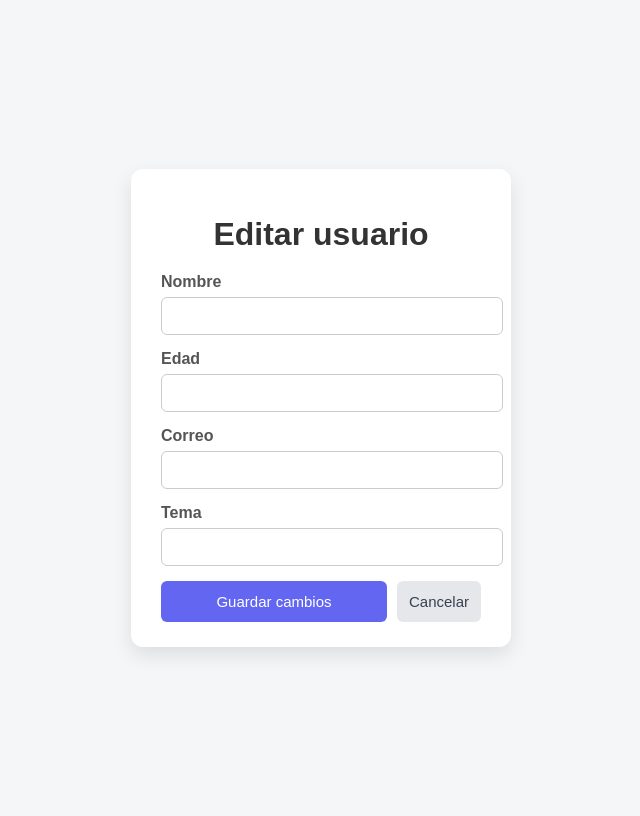
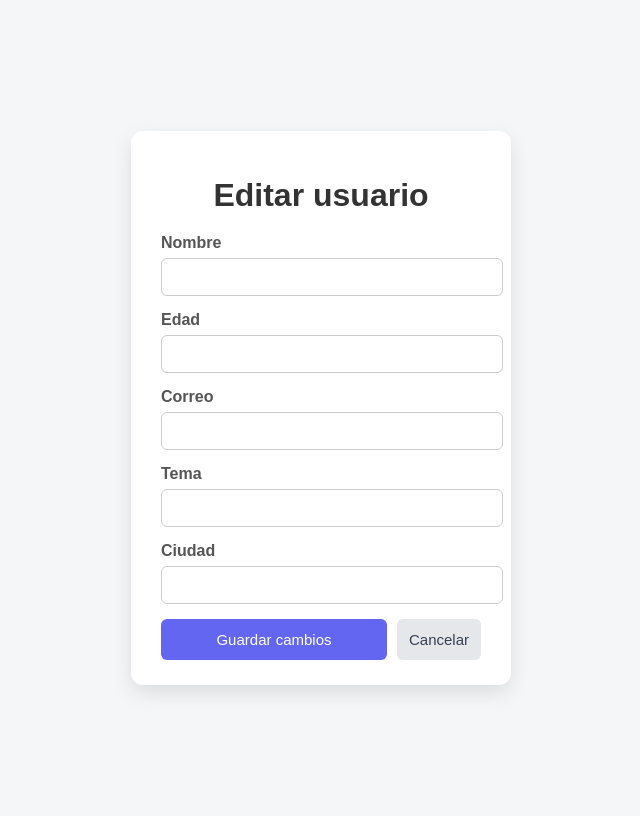
Before and after one commit to alfavinyl/Sistema_de_registro_de_estudiantes, a FastAPI app: page /usuarios/editar/1 in a window 1280 px wide. Shown: the whole page, without its empty margins (319-959 px from the left). Run offline with FastAPI, Linux system fonts and the light colour scheme; data that the repository does not hold is empty.

Commit message:
Proyecto actualizado después de mover la carpeta

```diff
--- a/main.py
+++ b/main.py
@@ -22,13 +22,14 @@ def guardar_usuario(
     nombre: str = Form(...),
     edad: int = Form(...),
     correo: str = Form(...),
-    tema: str = Form(...)
+    tema: str = Form(...),
+    ciudad: str = Form(...)
 ):
     conn = get_connection()
     cursor = conn.cursor()
 
-    sql = "INSERT INTO alumnos (nombre, edad, correo, tema) VALUES (%s, %s, %s, %s)"
-    valores = (nombre, edad, correo, tema)
+    sql = "INSERT INTO alumnos (nombre, edad, correo, tema, ciudad) VALUES (%s, %s, %s, %s, %s)"
+    valores = (nombre, edad, correo, tema, ciudad)
 
     cursor.execute(sql, valores)
     conn.commit()
@@ -46,7 +47,7 @@ def mostrar_usuarios(request: Request):
         conn = get_connection()
         cursor = conn.cursor(dictionary=True)
 
-        cursor.execute("SELECT id, nombre, edad, correo, tema FROM alumnos")
+        cursor.execute("SELECT id, nombre, edad, correo, tema, ciudad FROM alumnos")
         usuarios = cursor.fetchall()
 
         cursor.close()
@@ -67,7 +68,7 @@ def editar_usuario_form(request: Request, id: int):
         conn = get_connection()
         cursor = conn.cursor(dictionary=True)
 
-        sql = "SELECT id, nombre, edad, correo, tema FROM alumnos WHERE id = %s"
+        sql = "SELECT id, nombre, edad, correo, tema, ciudad FROM alumnos WHERE id = %s"
         cursor.execute(sql, (id,))
         usuario = cursor.fetchone()
 
@@ -89,7 +90,8 @@ def editar_usuario(
     nombre: str = Form(...),
     edad: int = Form(...),
     correo: str = Form(...),
-    tema: str = Form(...)
+    tema: str = Form(...),
+    ciudad: str = Form(...)
 ):
     try:
         conn = get_connection()
@@ -97,11 +99,11 @@ def editar_usuario(
 
         sql = """
             UPDATE alumnos
-            SET nombre = %s, edad = %s, correo = %s, tema = %s
+            SET nombre = %s, edad = %s, correo = %s, tema = %s, ciudad = %s
             WHERE id = %s
         """
 
-        cursor.execute(sql, (nombre, edad, correo, tema, id))
+        cursor.execute(sql, (nombre, edad, correo, tema, ciudad, id))
         conn.commit()
 
         cursor.close()
--- a/templates/editar.html
+++ b/templates/editar.html
@@ -127,6 +127,15 @@
                 required
             >
 
+              <label for="tema">Ciudad</label>
+            <input
+                type="text"
+                id="ciudad"
+                name="ciudad"
+                value="{{ usuario.ciudad }}"
+                required
+            >
+
             <div class="actions">
                 <button type="submit">Guardar cambios</button>
                 <a href="/usuarios" class="cancel-btn">Cancelar</a>
--- a/templates/form.html
+++ b/templates/form.html
@@ -83,6 +83,9 @@
             <label for="tema">Tema</label>
             <input type="text" name="tema" id="tema" required>
 
+            <label for="tema">Ciudad</label>
+            <input type="text" name="ciudad" id="ciudad" required>
+
             <button type="submit">Guardar</button>
         </form>
     </div>
--- a/templates/usuarios.html
+++ b/templates/usuarios.html
@@ -18,7 +18,7 @@
             background: #ffffff;
             padding: 25px 30px;
             border-radius: 12px;
-            width: 700px;
+            width: 800px;
             box-shadow: 0 8px 20px rgba(0,0,0,0.1);
         }
 
@@ -115,6 +115,7 @@
                     <th>Edad</th>
                     <th>Correo</th>
                     <th>Tema</th>
+                    <th>Ciudad</th>
                     <th>Acciones</th>
                 </tr>
             </thead>
@@ -126,6 +127,7 @@
                     <td>{{ u.edad }}</td>
                     <td>{{ u.correo }}</td>
                     <td>{{ u.tema }}</td>
+                    <td>{{ u.ciudad }}</td>
                     <td class="action-links">
                         <a href="/usuarios/editar/{{ u.id }}">✏️ Editar</a>
 
```
